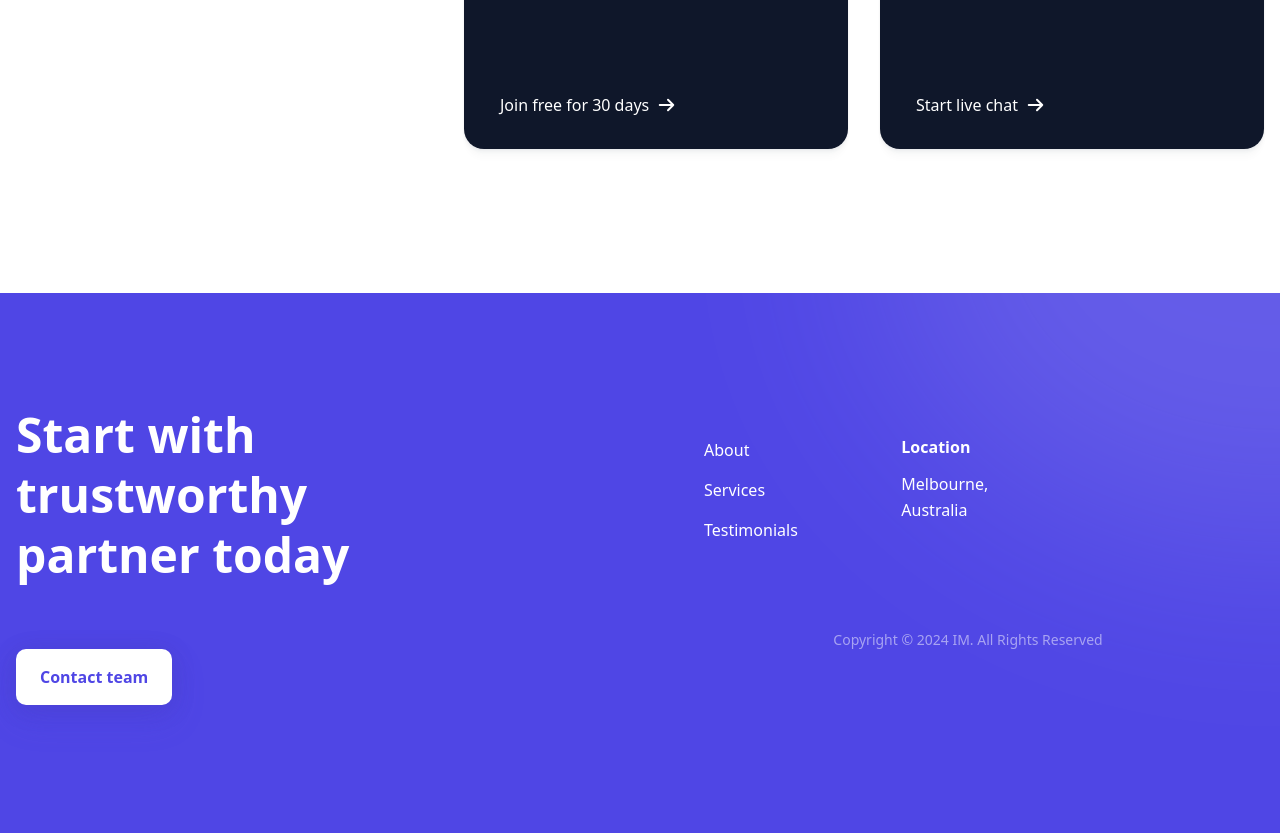
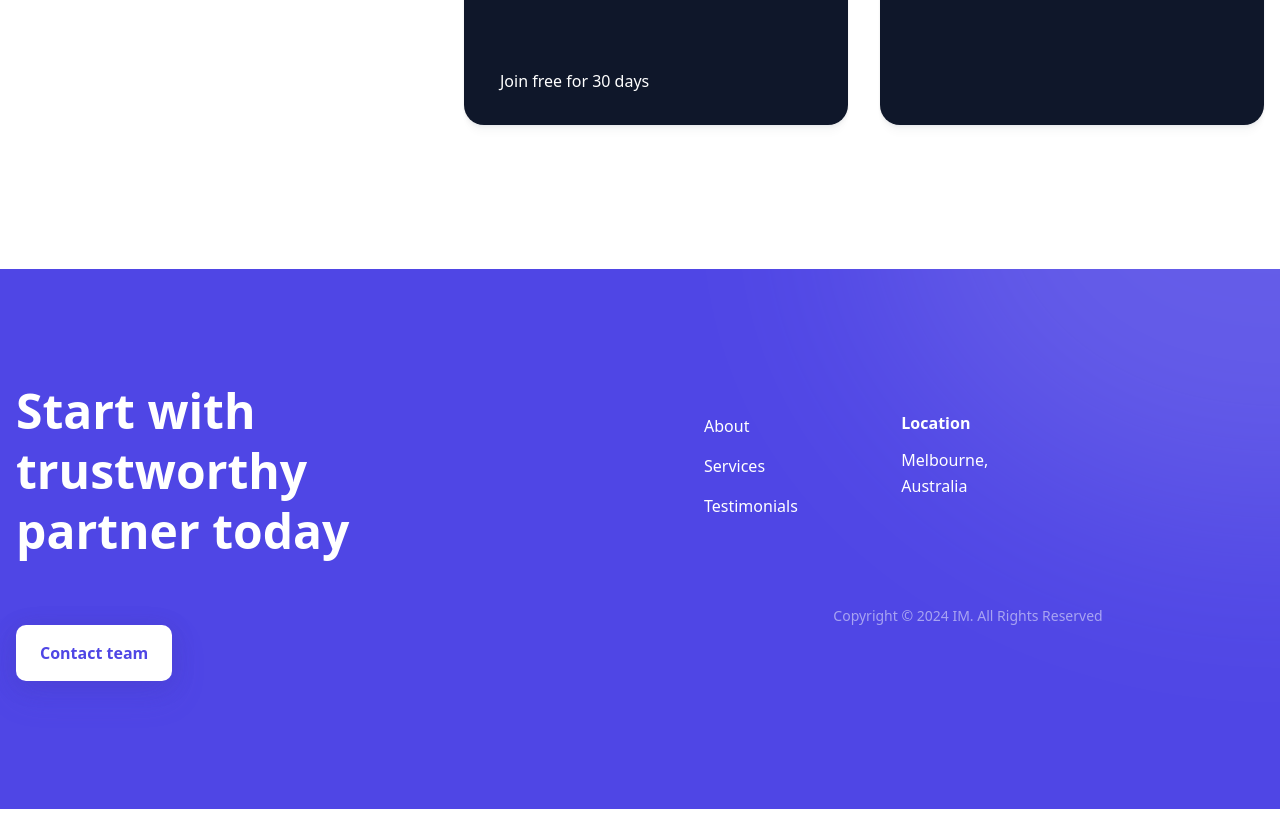
Before and after one commit to ask-IMC/important, a plain HTML site: page index.html in a window 1280 px wide. Shown: the part 2332-3165 px from the top of the page. After the commit the page ends 3141 px from the top, so only its background shows below. Drawn offline with nearby package versions, Linux system fonts and the light colour scheme; a web font is replaced by a local one.

Commit message:
Update index.html
added hidden class

```diff
--- a/index.html
+++ b/index.html
@@ -98,7 +98,7 @@
                         </div>
                         <a class="inline-flex items-center max-w-max text-white hover:text-gray-200" href="#">
                           <span class="mr-2 font-sans font-medium">Join free for 30 days</span>
-                          <svg width="19" height="18" viewbox="0 0 19 18" fill="none" xmlns="http://www.w3.org/2000/svg">
+                          <svg width="19" height="18" viewbox="0 0 19 18" fill="none" xmlns="http://www.w3.org/2000/svg" class="hidden">
                             <path d="M11 3.75L16.25 9M16.25 9L11 14.25M16.25 9L2.75 9" stroke="currentColor" stroke-width="2" stroke-linecap="round" stroke-linejoin="round"></path>
                           </svg>
                         </a>
@@ -118,8 +118,7 @@
                           <p class="mb-24 text-blueGray-300 font-medium">Our team has experience in researching and developing prototypes for various technologies like AI, IoT and other business solutions.</p>
                         </div>
                         <a class="inline-flex items-center max-w-max text-white hover:text-gray-200" href="#">
-                          <span class="mr-2 font-sans font-medium">Start live chat</span>
-                          <svg width="19" height="18" viewbox="0 0 19 18" fill="none" xmlns="http://www.w3.org/2000/svg">
+                          <svg width="19" height="18" viewbox="0 0 19 18" fill="none" xmlns="http://www.w3.org/2000/svg" class="hidden">
                             <path d="M11 3.75L16.25 9M16.25 9L11 14.25M16.25 9L2.75 9" stroke="currentColor" stroke-width="2" stroke-linecap="round" stroke-linejoin="round"></path>
                           </svg>
                         </a>
```
